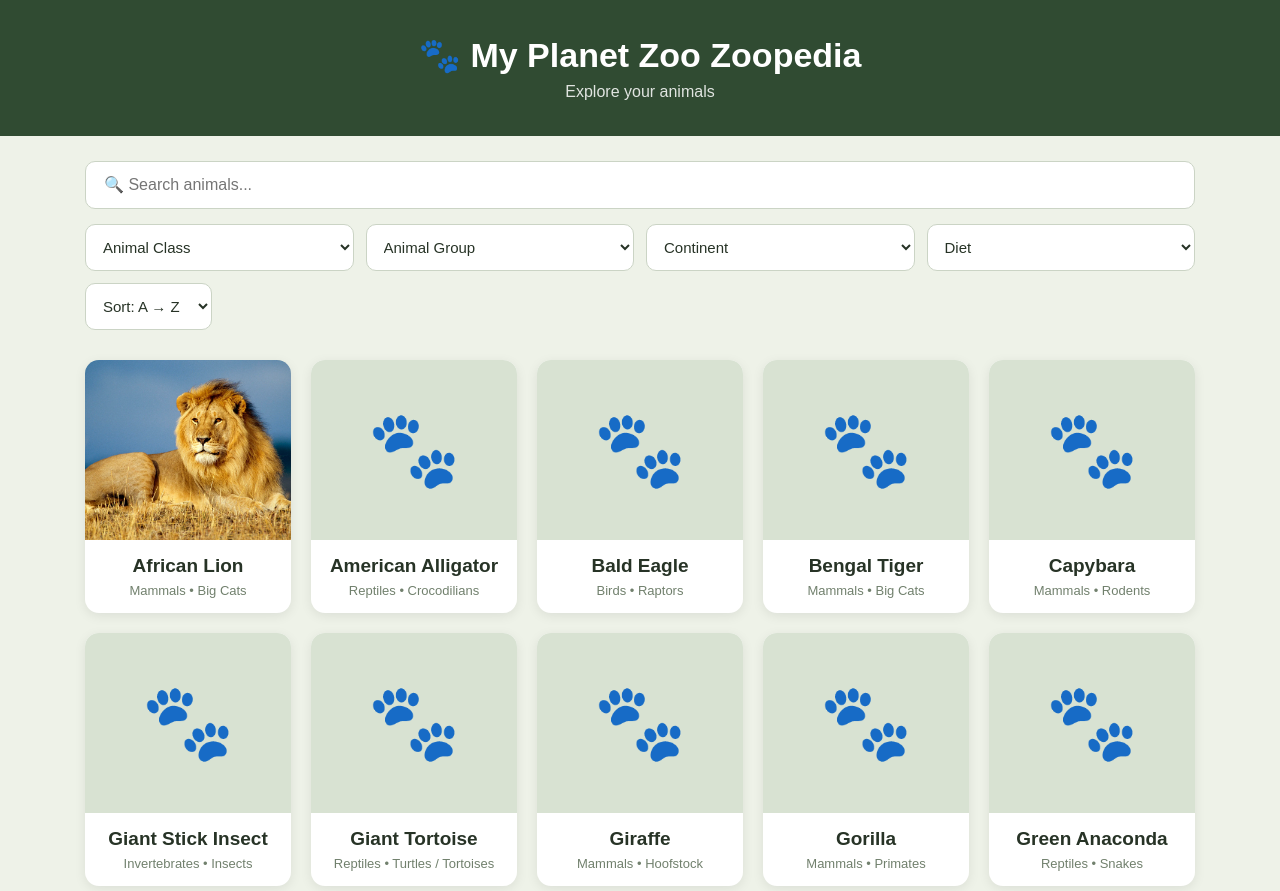
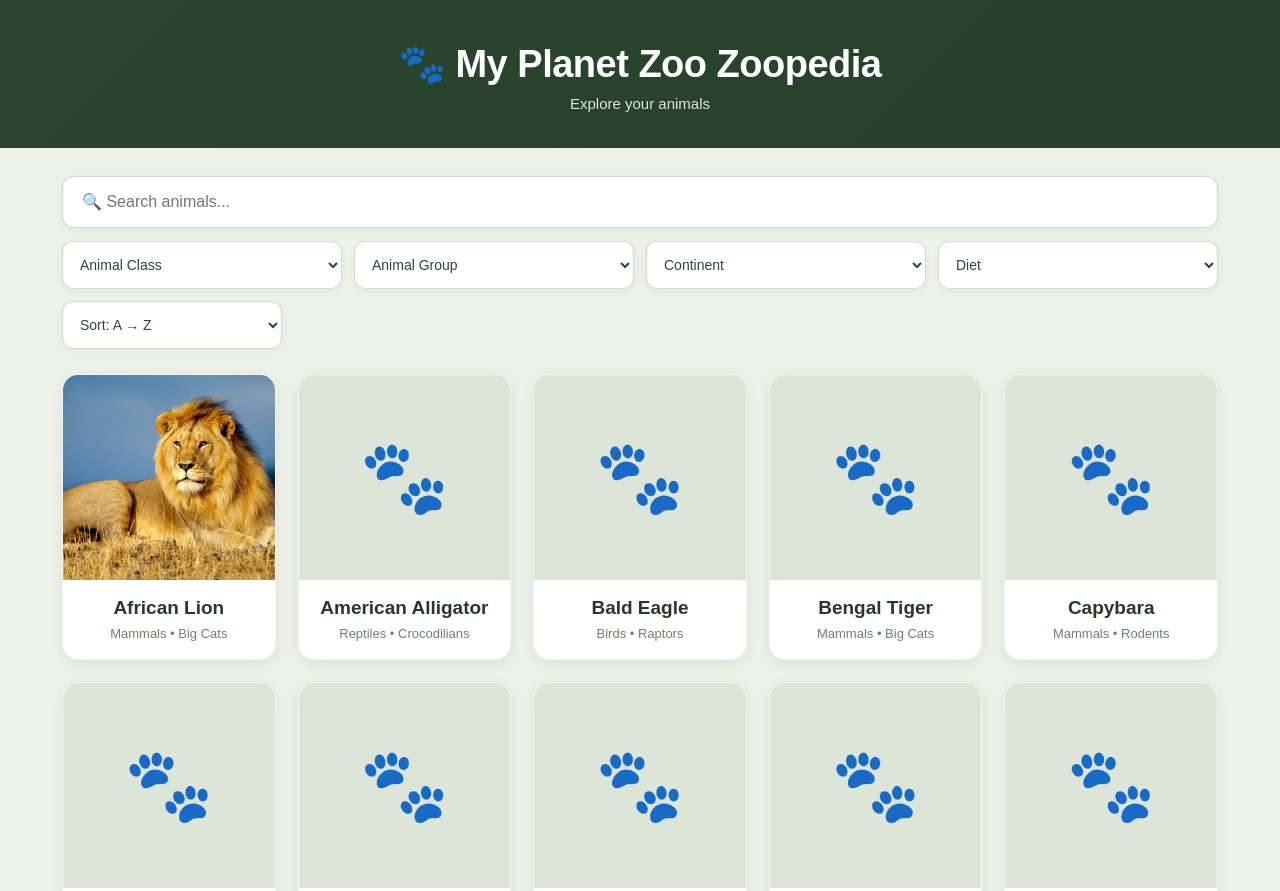
Before and after one commit to Tcase2014/planet-zoo-zoopedia, a plain HTML site: page index.html in a window 1280 px wide. Shown: the top 891 px of the page. Drawn offline with Linux system fonts and the light colour scheme.

Commit message:
Refactor CSS styles for improved layout and design
Updated styles for header, controls, and animal cards.

```diff
--- a/index.html
+++ b/index.html
@@ -12,90 +12,136 @@
 
 body {
   margin: 0;
-      font-family: Arial, sans-serif;
-      background: #eef2e8;
-      color: #273326;
+  font-family: Arial, Helvetica, sans-serif;
+  background: #edf1e8;
+  color: #26352a;
 }
 
+/* ---------- HEADER ---------- */
+
 header {
-      background: #304b32;
+  background:
+    linear-gradient(rgba(38, 65, 42, 0.88), rgba(38, 65, 42, 0.88)),
+    linear-gradient(135deg, #496b48, #263f2b);
+
   color: white;
   text-align: center;
-      padding: 35px 20px;
+  padding: 42px 20px 36px;
 }
 
 header h1 {
-      margin: 0 0 8px;
-      font-size: 34px;
+  margin: 0;
+  font-size: 38px;
+  font-weight: 700;
+  letter-spacing: -0.5px;
 }
 
 header p {
-      margin: 0;
+  margin: 9px 0 0;
+  font-size: 15px;
   opacity: 0.85;
 }
 
+/* ---------- FILTER AREA ---------- */
+
 .controls {
-      max-width: 1150px;
-      margin: 25px auto;
-      padding: 0 20px;
+  max-width: 1200px;
+  margin: 28px auto 10px;
+  padding: 0 22px;
 }
 
 .search {
   width: 100%;
-      padding: 14px 18px;
-      border: 1px solid #cbd4c5;
-      border-radius: 10px;
+  padding: 16px 19px;
+  border: 1px solid #d2dacf;
+  border-radius: 12px;
+  background: white;
   font-size: 16px;
-      margin-bottom: 15px;
+  color: #26352a;
+  outline: none;
+  box-shadow: 0 2px 8px rgba(40, 60, 40, 0.05);
+}
+
+.search:focus {
+  border-color: #6b8c67;
+  box-shadow: 0 0 0 3px rgba(107, 140, 103, 0.15);
 }
 
 .filters {
   display: grid;
   grid-template-columns: repeat(4, 1fr);
   gap: 12px;
+  margin-top: 13px;
 }
 
 select {
-      padding: 13px;
-      border: 1px solid #cbd4c5;
-      border-radius: 10px;
+  width: 100%;
+  padding: 14px 13px;
+  border: 1px solid #d2dacf;
+  border-radius: 11px;
   background: white;
-      font-size: 15px;
-      color: #273326;
+  color: #344238;
+  font-size: 14px;
+  cursor: pointer;
+  outline: none;
+  box-shadow: 0 2px 7px rgba(40, 60, 40, 0.04);
+}
+
+select:focus {
+  border-color: #6b8c67;
 }
 
 .sort-row {
   margin-top: 12px;
+  max-width: 220px;
 }
 
+/* ---------- ANIMAL GRID ---------- */
+
 .animals {
-      max-width: 1150px;
-      margin: 30px auto;
-      padding: 0 20px 50px;
+  max-width: 1200px;
+  margin: 25px auto;
+  padding: 0 22px 55px;
+
   display: grid;
-      grid-template-columns: repeat(auto-fill, minmax(190px, 1fr));
-      gap: 20px;
+  grid-template-columns: repeat(auto-fill, minmax(205px, 1fr));
+  gap: 22px;
 }
+
+/* ---------- ANIMAL CARD ---------- */
 
 .animal-card {
   background: white;
-      border-radius: 14px;
+  border-radius: 16px;
   overflow: hidden;
-      box-shadow: 0 3px 12px rgba(0,0,0,0.08);
-      transition: transform 0.2s;
+
+  box-shadow:
+    0 3px 12px rgba(35, 55, 38, 0.08);
+
+  transition:
+    transform 0.2s ease,
+    box-shadow 0.2s ease;
+
+  border: 1px solid rgba(50, 75, 55, 0.06);
 }
 
 .animal-card:hover {
-      transform: translateY(-4px);
+  transform: translateY(-5px);
+
+  box-shadow:
+    0 9px 24px rgba(35, 55, 38, 0.14);
 }
 
+/* ---------- ANIMAL IMAGE ---------- */
+
 .animal-image {
-      height: 180px;
-      background: #d8e2d2;
+  height: 205px;
+  background: #dce5d7;
+
   display: flex;
   align-items: center;
   justify-content: center;
-      font-size: 75px;
+
   overflow: hidden;
 }
 
@@ -103,40 +149,90 @@
   width: 100%;
   height: 100%;
   object-fit: cover;
+
+  transition: transform 0.3s ease;
 }
 
+.animal-card:hover .animal-image img {
+  transform: scale(1.04);
+}
+
+.animal-image span {
+  font-size: 72px;
+}
+
+/* ---------- ANIMAL INFORMATION ---------- */
+
 .animal-info {
-      padding: 15px;
+  padding: 17px 15px 18px;
   text-align: center;
 }
 
 .animal-info h2 {
   margin: 0;
+
   font-size: 19px;
+  font-weight: 700;
+
+  color: #29382d;
 }
 
 .animal-info p {
-      margin: 6px 0 0;
-      color: #71806d;
+  margin: 7px 0 0;
+
+  color: #718070;
   font-size: 13px;
 }
 
+/* ---------- NO RESULTS ---------- */
+
 .no-results {
   grid-column: 1 / -1;
+
   text-align: center;
-      padding: 50px;
-      color: #71806d;
+  padding: 70px 20px;
+
+  color: #718070;
 }
 
-    @media (max-width: 800px) {
+.no-results h2 {
+  margin-bottom: 8px;
+}
+
+/* ---------- MOBILE ---------- */
+
+@media (max-width: 850px) {
+
   .filters {
     grid-template-columns: repeat(2, 1fr);
   }
+
+  header h1 {
+    font-size: 32px;
+  }
 }
 
-    @media (max-width: 500px) {
+@media (max-width: 520px) {
+
   .filters {
     grid-template-columns: 1fr;
+  }
+
+  .animals {
+    grid-template-columns: repeat(2, 1fr);
+    gap: 12px;
+  }
+
+  .animal-image {
+    height: 150px;
+  }
+
+  .animal-info h2 {
+    font-size: 16px;
+  }
+
+  header h1 {
+    font-size: 28px;
   }
 }
   </style>
```
Lines whose indentation alone changed are shown as unchanged.
